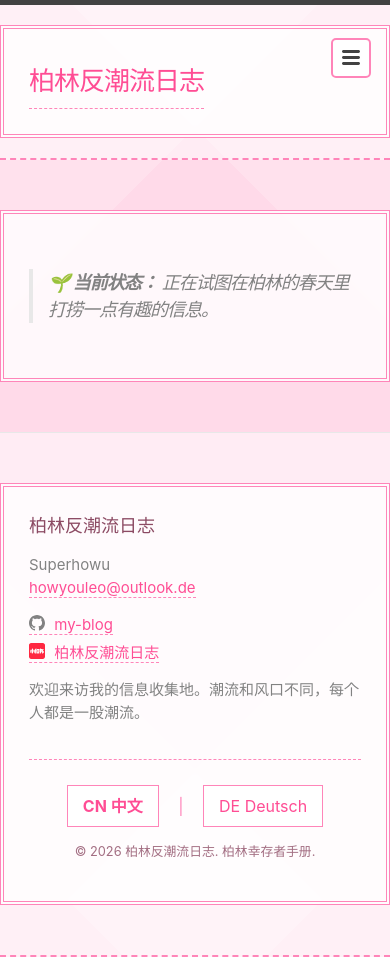
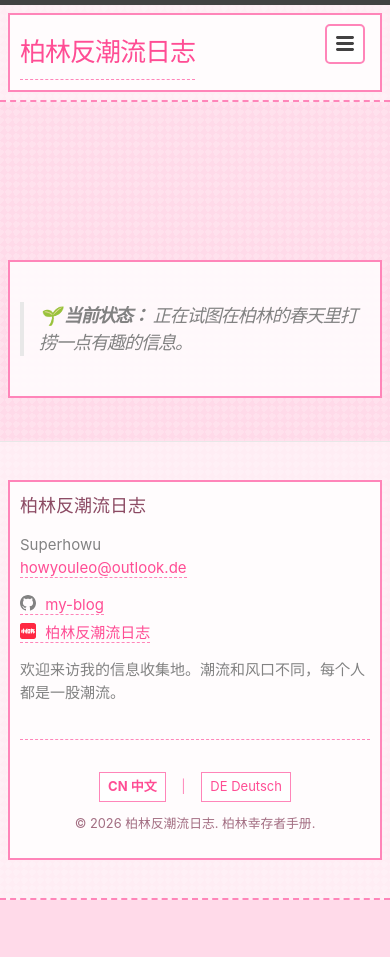
Before and after one commit to Howareu994/my-blog, a Jekyll site: the page built from index.markdown, in a window 390 px wide. Built offline with Jekyll 4.4.1, drawn with Linux system fonts in a browser that asks for light colours; after the commit the page ends 900 px from its top, so only the background shows below that.

Commit message:
chore: 彻底清理导航栏幽灵，准备迎接完美的明天 🌸

```diff
--- a/_config.yml
+++ b/_config.yml
@@ -66,8 +66,10 @@
 #   - vendor/ruby/
 
 
+# 只有在这里的文件，才会被允许出现在顶部导航栏
 header_pages:
   - index.markdown  # 首页
   - news.md         # 城市动态
+  - study.md        # 漫游进程 (补上了！)
   - gallery.md      # 生活图鉴
-  - about.md        # 关于 (确保你文件夹里有这个文件)
+  - about.md        # 关于
--- a/assets/main.scss
+++ b/assets/main.scss
@@ -75,3 +75,60 @@
         margin: 5px;
     }
 }
+
+/* ==========================================================================
+   幸存者：移动端响应式布局终极优化补丁 (强制修正)
+   ========================================================================== */
+
+/* 针对手机和平板端的样式 (断点设为 768px，涵盖大多数现代手机) */
+@media screen and (max-width: 768px) {
+
+    /* --- 1. 彻底解决导航遮挡问题 --- */
+
+    /* 强制主内容区域向下移动，为展开的汉堡菜单预留空间 */
+    /* 我们把 margin-top 调高，强制给导航栏留出 120px 的空间 */
+    .site-content, main.page-content, main[role="main"] {
+        margin-top: 120px !important; /* 强制下移，暴露出被遮挡的内容 */
+    }
+
+    /* 增强导航栏的层级，确保它始终在最前面 */
+    .site-nav {
+        background-color: rgba(255, 255, 255, 0.98) !important; /* 几乎不透明的白 */
+        border: 2px solid #ff85b9 !important; /* 加强粉色边框 */
+        z-index: 9999 !important; /* 强制它高于主内容框 */
+    }
+
+    /* 优化汉堡菜单展开后的位置 */
+    .site-nav .trigger {
+        top: 60px !important; /* 调整它展开的位置，确保在 site-header 下方 */
+        z-index: 10000 !important; /* 强制它高于 .site-nav */
+    }
+
+    /* --- 2. 解决粉色框框过大问题 --- */
+
+    /* 针对主体内容的 wrapper：强制减少 padding 和 margin */
+    .wrapper {
+        padding: 10px !important; /* 内部 padding 强制减少，之前电脑端可能是 25px */
+        margin: 8px !important;    /* 外部 margin 强制减少，给背景留出空间 */
+        border-width: 2px !important; /* 边框变薄，显得更轻盈 */
+    }
+
+    /* --- 3. 其他移动端微调 --- */
+
+    /* 导航链接文字进一步缩小，防止挤占空间 */
+    .site-nav .page-link {
+        font-size: 13px !important;
+        margin-left: 5px !important;
+    }
+
+    /* 页脚语言切换链接在手机上变小，防止换行 */
+    .language-switch {
+        font-size: 13px !important;
+        margin-top: 10px !important;
+    }
+
+    .language-switch a {
+        padding: 4px 8px !important;
+        margin: 2px !important;
+    }
+}
```
